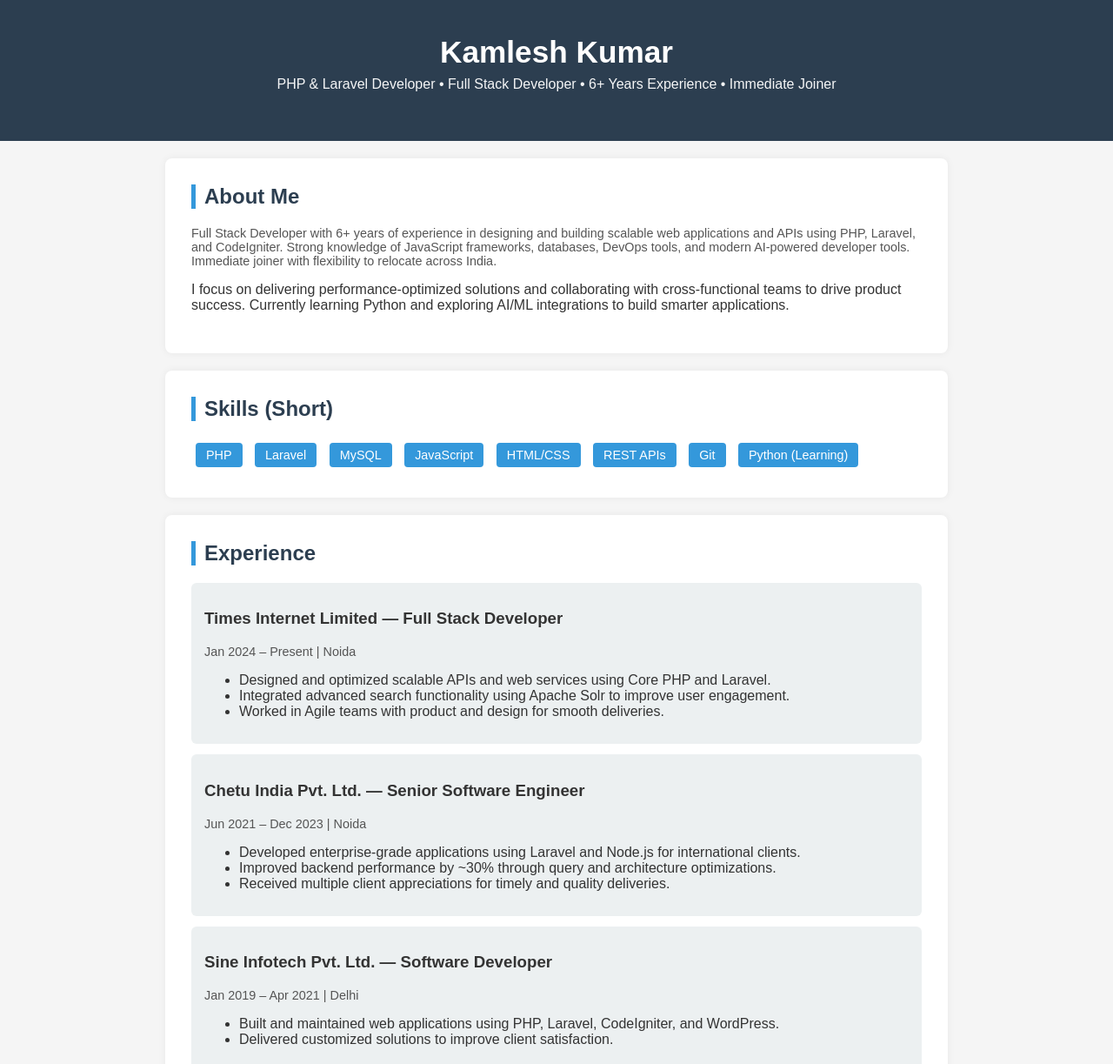
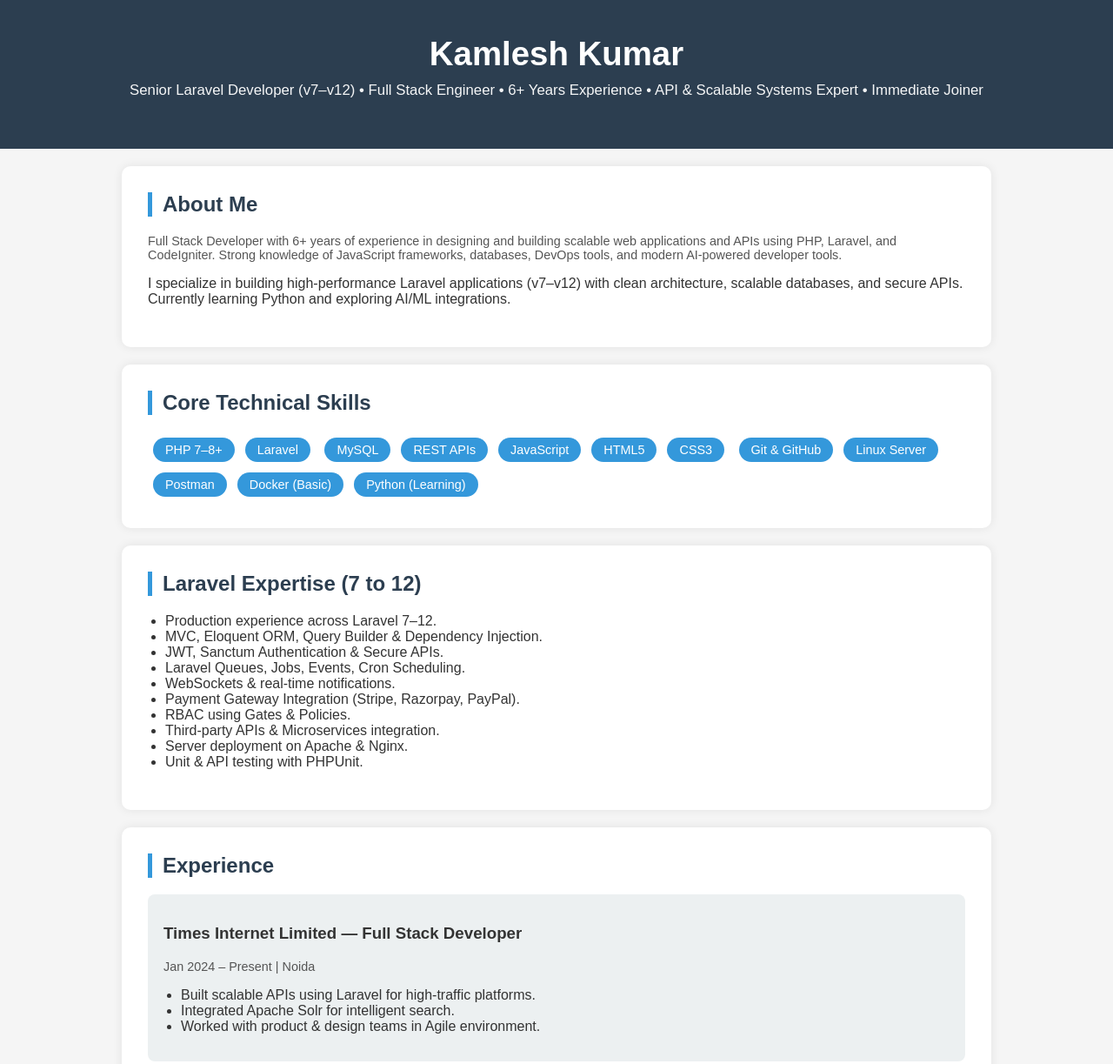
Before and after one commit to kamlesh762/portfolio, a plain HTML site: page index.html in a window 1280 px wide. Shown: the top 1223 px of the page at 87% size. Drawn offline with Linux system fonts and the light colour scheme.

Commit message:
Revise portfolio details and enhance styling

```diff
--- a/index.html
+++ b/index.html
@@ -3,105 +3,61 @@
 <head>
   <meta charset="UTF-8" />
   <meta name="viewport" content="width=device-width, initial-scale=1.0" />
-  <title>Kamlesh Kumar - Portfolio</title>
+  <title>Kamlesh Kumar - Senior Laravel Developer</title>
   <style>
-    body {
-      font-family: Arial, sans-serif;
-      margin: 0;
-      padding: 0;
-      background: #f5f5f5;
-      color: #333;
-    }
-    header {
-      background: #2c3e50;
-      color: white;
-      padding: 40px 20px;
-      text-align: center;
-    }
-    header h1 {
-      margin: 0;
-      font-size: 2.2rem;
-    }
-    header p {
-      font-size: 1rem;
-      margin-top: 8px;
-      opacity: 0.95;
-    }
-    .container {
-      max-width: 900px;
-      margin: 20px auto;
-      padding: 0 20px;
-    }
-    section {
-      padding: 30px;
-      background: white;
-      margin-top: 20px;
-      border-radius: 8px;
-      box-shadow: 0 0 10px rgba(0,0,0,0.06);
-    }
-    h2 {
-      color: #2c3e50;
-      border-left: 5px solid #3498db;
-      padding-left: 10px;
-      margin-top: 0;
-    }
-    .skills span {
-      display: inline-block;
-      background: #3498db;
-      color: white;
-      padding: 6px 12px;
-      margin: 5px;
-      border-radius: 4px;
-      font-size: 0.9rem;
-    }
-    .project {
-      background: #ecf0f1;
-      padding: 12px 15px;
-      border-radius: 6px;
-      margin-bottom: 12px;
-    }
-    .meta {
-      font-size: 0.9rem;
-      color: #555;
-      margin-bottom: 6px;
-    }
-    .contact p { margin: 6px 0; }
-    footer {
-      text-align: center;
-      padding: 20px;
-      margin-top: 20px;
-      background: #2c3e50;
-      color: white;
-    }
+    body {font-family: Arial, sans-serif;margin: 0;padding: 0;background: #f5f5f5;color: #333;}
+    header {background: #2c3e50;color: white;padding: 40px 20px;text-align: center;}
+    header h1 {margin: 0;font-size: 2.4rem;}
+    header p {font-size: 1.05rem;margin-top: 10px;opacity: 0.95;}
+    .container {max-width: 1000px;margin: 20px auto;padding: 0 20px;}
+    section {padding: 30px;background: white;margin-top: 20px;border-radius: 10px;box-shadow: 0 0 12px rgba(0,0,0,0.08);}
+    h2 {color: #2c3e50;border-left: 5px solid #3498db;padding-left: 12px;margin-top: 0;}
+    .skills span {display: inline-block;background: #3498db;color: white;padding: 6px 14px;margin: 6px;border-radius: 20px;font-size: 0.9rem;}
+    .project {background: #ecf0f1;padding: 15px 18px;border-radius: 8px;margin-bottom: 15px;}
+    .meta {font-size: 0.9rem;color: #555;margin-bottom: 6px;}
+    ul {padding-left: 20px;}
+    footer {text-align: center;padding: 22px;margin-top: 20px;background: #2c3e50;color: white;font-size: 0.9rem;}
+    a {color: #3498db;text-decoration: none;}
   </style>
 </head>
 <body>
 
 <header>
   <h1>Kamlesh Kumar</h1>
-  <p>PHP & Laravel Developer • Full Stack Developer • 6+ Years Experience • Immediate Joiner</p>
+  <p>Senior Laravel Developer (v7–v12) • Full Stack Engineer • 6+ Years Experience • API & Scalable Systems Expert • Immediate Joiner</p>
 </header>
 
 <div class="container">
 
 <section>
   <h2>About Me</h2>
-  <p class="meta">Full Stack Developer with 6+ years of experience in designing and building scalable web applications and APIs using PHP, Laravel, and CodeIgniter. Strong knowledge of JavaScript frameworks, databases, DevOps tools, and modern AI-powered developer tools. Immediate joiner with flexibility to relocate across India.</p>
-  <p>I focus on delivering performance-optimized solutions and collaborating with cross-functional teams to drive product success. Currently learning Python and exploring AI/ML integrations to build smarter applications.</p>
+  <p class="meta">Full Stack Developer with 6+ years of experience in designing and building scalable web applications and APIs using PHP, Laravel, and CodeIgniter. Strong knowledge of JavaScript frameworks, databases, DevOps tools, and modern AI-powered developer tools.</p>
+  <p>I specialize in building high-performance Laravel applications (v7–v12) with clean architecture, scalable databases, and secure APIs. Currently learning Python and exploring AI/ML integrations.</p>
 </section>
 
 <section>
-  <h2>Skills (Short)</h2>
+  <h2>Core Technical Skills</h2>
   <div class="skills">
-    <span>PHP</span>
-    <span>Laravel</span>
-    <span>MySQL</span>
-    <span>JavaScript</span>
-    <span>HTML/CSS</span>
-    <span>REST APIs</span>
-    <span>Git</span>
-    <span>Python (Learning)</span>
+    <span>PHP 7–8+</span><span>Laravel</span>
+    <span>MySQL</span><span>REST APIs</span><span>JavaScript</span><span>HTML5</span><span>CSS3</span>
+    <span>Git & GitHub</span><span>Linux Server</span><span>Postman</span><span>Docker (Basic)</span><span>Python (Learning)</span>
   </div>
+</section>
+
+<section>
+  <h2>Laravel Expertise (7 to 12)</h2>
+  <ul>
+    <li>Production experience across Laravel 7–12.</li>
+    <li>MVC, Eloquent ORM, Query Builder & Dependency Injection.</li>
+    <li>JWT, Sanctum Authentication & Secure APIs.</li>
+    <li>Laravel Queues, Jobs, Events, Cron Scheduling.</li>
+    <li>WebSockets & real-time notifications.</li>
+    <li>Payment Gateway Integration (Stripe, Razorpay, PayPal).</li>
+    <li>RBAC using Gates & Policies.</li>
+    <li>Third-party APIs & Microservices integration.</li>
+    <li>Server deployment on Apache & Nginx.</li>
+    <li>Unit & API testing with PHPUnit.</li>
+  </ul>
 </section>
 
 <section>
@@ -111,9 +67,9 @@
     <h3>Times Internet Limited — Full Stack Developer</h3>
     <p class="meta">Jan 2024 – Present | Noida</p>
     <ul>
-      <li>Designed and optimized scalable APIs and web services using Core PHP and Laravel.</li>
-      <li>Integrated advanced search functionality using Apache Solr to improve user engagement.</li>
-      <li>Worked in Agile teams with product and design for smooth deliveries.</li>
+      <li>Built scalable APIs using Laravel for high-traffic platforms.</li>
+      <li>Integrated Apache Solr for intelligent search.</li>
+      <li>Worked with product & design teams in Agile environment.</li>
     </ul>
   </div>
 
@@ -121,9 +77,9 @@
     <h3>Chetu India Pvt. Ltd. — Senior Software Engineer</h3>
     <p class="meta">Jun 2021 – Dec 2023 | Noida</p>
     <ul>
-      <li>Developed enterprise-grade applications using Laravel and Node.js for international clients.</li>
-      <li>Improved backend performance by ~30% through query and architecture optimizations.</li>
-      <li>Received multiple client appreciations for timely and quality deliveries.</li>
+      <li>Delivered enterprise Laravel applications for US clients.</li>
+      <li>Optimized database & backend performance by 30%.</li>
+      <li>Handled multiple live production deployments.</li>
     </ul>
   </div>
 
@@ -131,8 +87,7 @@
     <h3>Sine Infotech Pvt. Ltd. — Software Developer</h3>
     <p class="meta">Jan 2019 – Apr 2021 | Delhi</p>
     <ul>
-      <li>Built and maintained web applications using PHP, Laravel, CodeIgniter, and WordPress.</li>
-      <li>Delivered customized solutions to improve client satisfaction.</li>
+      <li>PHP, Laravel, CodeIgniter & WordPress project delivery.</li>
     </ul>
   </div>
 
@@ -140,38 +95,46 @@
     <h3>Zeltis Infotech Pvt. Ltd. — Software Developer</h3>
     <p class="meta">Jan 2018 – Dec 2018 | Delhi</p>
     <ul>
-      <li>Developed responsive websites using Core PHP & CodeIgniter and supported mobile app backends via APIs.</li>
+      <li>Developed REST APIs for mobile applications.</li>
     </ul>
   </div>
+</section>
 
+<section>
+  <h2>Key Laravel Project Highlights</h2>
+  <ul>
+    <li>High-traffic News Portal (1M+ users) – Laravel 9</li>
+    <li>Enterprise SaaS CRM – Laravel 10</li>
+    <li>Payment Gateway System – Laravel 8</li>
+    <li>Job Portal with Solr Search – Laravel</li>
+    <li>Multi-vendor E-commerce Platform – Laravel 11</li>
+  </ul>
 </section>
 
 <section>
   <h2>Education & Achievements</h2>
-  <p class="meta">MCA – UPTU (2012–2015) | BCA – Integral University, Lucknow (2009–2012)</p>
+  <p class="meta">MCA – UPTU (2012–2015) | BCA – Integral University (2009–2012)</p>
   <ul>
-    <li>Winner — Backend Application Contest, Chetu India Pvt. Ltd.</li>
-    <li>Recognized multiple times by US clients for critical project delivery.</li>
+    <li>Winner — Backend Application Contest (Chetu).</li>
+    <li>Multiple client recognition for mission-critical deliveries.</li>
   </ul>
 </section>
 
 <section>
   <h2>Contact</h2>
-  <div class="contact">
-    <p>Email: kamleshkr.uptec@gmail.com</p>
-    <p>Phone: +91 9410039445</p>
-    <p>LinkedIn: <a href="https://linkedin.com/in/kamlesh-yadav-376016102" target="_blank">linkedin.com/in/kamlesh-yadav-376016102</a></p>
-    <p>Location: Sector 62, Noida, UP, India</p>
-  </div>
+  <p>Email: kamleshkr.uptec@gmail.com</p>
+  <p>Phone: +91 9410039445</p>
+  <p>LinkedIn: <a href="https://linkedin.com/in/kamlesh-yadav-376016102" target="_blank">linkedin.com/in/kamlesh-yadav-376016102</a></p>
+  <p>Location: Sector 62, Noida, UP, India</p>
 </section>
 
 <section>
   <h2>Interests</h2>
-  <p>Music • Cricket • Tech Blogs • Exploring AI & ML</p>
+  <p>Music • Cricket • Tech Blogs • AI & Machine Learning</p>
 </section>
 
 <footer>
-  <p>© 2025 Kamlesh Kumar. All Rights Reserved.</p>
+  <p>© 2025 Kamlesh Kumar | Senior Laravel Developer Portfolio</p>
 </footer>
 
 </div>
```
